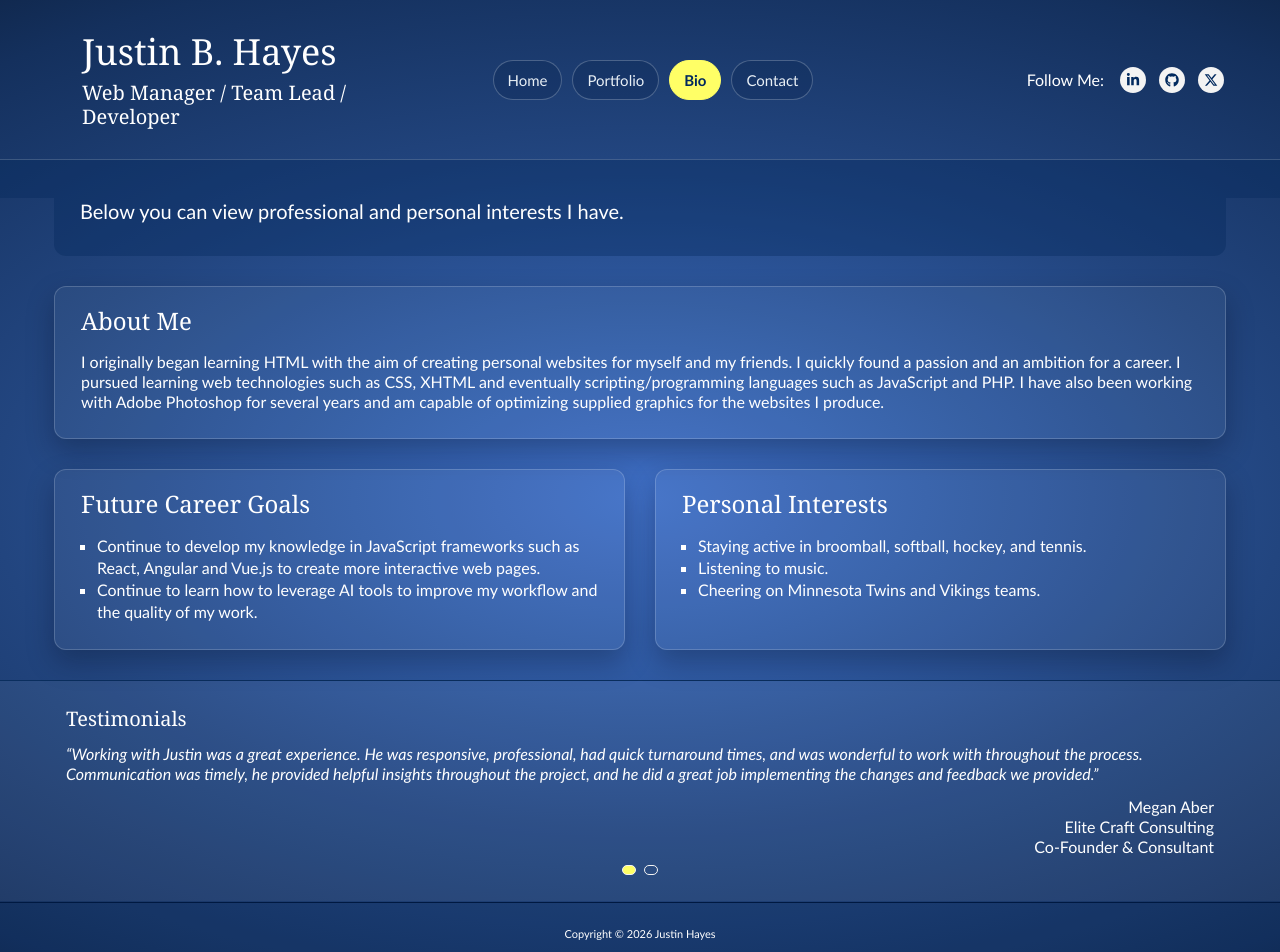
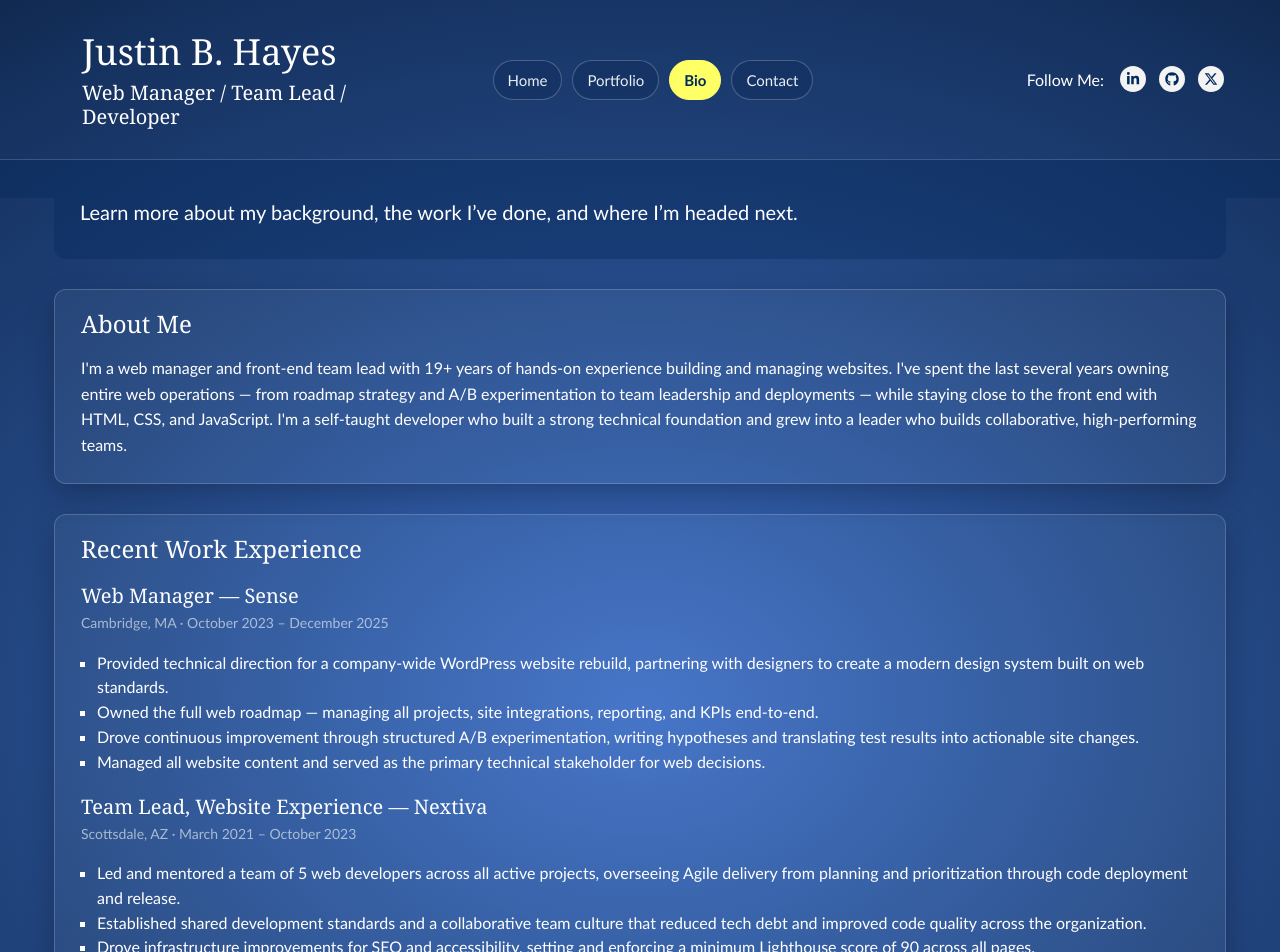
Before and after one commit to justinbhayes/Portfolio, a React (Vite) app: page /bio in a window 1280 px wide. Shown: the top 952 px of the page. Built offline with nearby package versions, Linux system fonts and the light colour scheme; no server answers.

Commit message:
Removed global testimonials, style fixes and major content updates

```diff
--- a/src/components/Layout.jsx
+++ b/src/components/Layout.jsx
@@ -1,5 +1,4 @@
 import Header from "./Header";
-import Testimonials from "./Testimonials";
 import Footer from "./Footer";
 
 function Layout({ intro, children }) {
@@ -11,7 +10,6 @@ function Layout({ intro, children }) {
         <section className="intro">{intro}</section>
         {children}
       </main>
-      <Testimonials />
       <Footer />
     </>
   );
--- a/src/components/Testimonials.jsx
+++ /dev/null
@@ -1,62 +0,0 @@
-import { useEffect, useState } from "react";
-import { testimonials } from "../data/siteContent";
-
-function Testimonials() {
-  const [activeIndex, setActiveIndex] = useState(0);
-
-  useEffect(() => {
-    const timer = window.setInterval(() => {
-      setActiveIndex((current) => (current + 1) % testimonials.length);
-    }, 8000);
-
-    return () => window.clearInterval(timer);
-  }, []);
-
-  return (
-    <div id="bottom">
-      <div className="content">
-        <h3>Testimonials</h3>
-        <div id="items_container" aria-live="polite">
-          {testimonials.map((item, index) => (
-            <div
-              key={`testimonial-${index}`}
-              className={`slide_item ${index === activeIndex ? "is-active" : ""}`.trim()}
-            >
-              <div className="wrap">
-                <p>&ldquo;{item.quote}&rdquo;</p>
-                {item.author ? (
-                  <span>
-                    {item.author}
-                    <br />
-                    {item.company}
-                    <br />
-                    {item.position}
-                  </span>
-                ) : null}
-              </div>
-            </div>
-          ))}
-        </div>
-        <div
-          className="slider-dots"
-          role="tablist"
-          aria-label="Testimonial slides"
-        >
-          {testimonials.map((item, index) => (
-            <button
-              key={`dot-${index}`}
-              type="button"
-              className={`slider-dot ${index === activeIndex ? "is-active" : ""}`.trim()}
-              onClick={() => setActiveIndex(index)}
-              aria-label={`Show testimonial ${index + 1}`}
-              aria-selected={index === activeIndex}
-              role="tab"
-            />
-          ))}
-        </div>
-      </div>
-    </div>
-  );
-}
-
-export default Testimonials;
--- a/src/data/buildInfo.js
+++ b/src/data/buildInfo.js
@@ -1,2 +1,2 @@
 // Last git commit timestamp - updated automatically by scripts/generate-sitemap.mjs
-export const lastCommitTime = new Date("2026-05-18T13:53:26-05:00");
+export const lastCommitTime = new Date("2026-05-18T13:55:26-05:00");
--- a/src/data/siteContent.js
+++ b/src/data/siteContent.js
@@ -16,23 +16,6 @@ export const socialLinks = [
   },
 ];
 
-export const testimonials = [
-  {
-    quote:
-      "Working with Justin was a great experience. He was responsive, professional, had quick turnaround times, and was wonderful to work with throughout the process. Communication was timely, he provided helpful insights throughout the project, and he did a great job implementing the changes and feedback we provided.",
-    author: "Megan Aber",
-    company: "Elite Craft Consulting",
-    position: "Co-Founder & Consultant",
-  },
-  {
-    quote:
-      "I really appreciate all the hard work Justin put into this project.  This is an industry first.  Justin has always been a leader and innovator in his field and as this project shows he is capable of creating things he has never done before.  Any company would be lucky to get such a super star that's capable of nearly anything.",
-    author: "Jim Cramond",
-    company: "Strains of the Earth",
-    position: "Founder & CEO",
-  },
-];
-
 export const portfolioItems = [
   {
     title: "Elite Craft Consulting",
@@ -41,6 +24,13 @@ export const portfolioItems = [
     description:
       "Created a new website for this startup consulting company using GoDaddy's Website Builder so they can easily manage their content going forward. The site features a custom design and a contact form to help them generate leads.",
     dates: "March 2026 - April 2026",
+    testimonial: {
+      quote:
+        "Working with Justin was a great experience. He was responsive, professional, had quick turnaround times, and was wonderful to work with throughout the process. Communication was timely, he provided helpful insights throughout the project, and he did a great job implementing the changes and feedback we provided.",
+      author: "Megan Aber",
+      company: "Elite Craft Consulting",
+      position: "Co-Founder & Consultant",
+    },
   },
   {
     title: "Strains of the Earth - Product Finder",
@@ -49,5 +39,12 @@ export const portfolioItems = [
     description:
       "After a close friend started his own cannabis business, I saw a clear opportunity to optimize his customers journey through a structured decision-tree interface. I designed and developed a product finder that guides users through a series of questions to help them identify the best cannabis product for their needs. This project allowed me to learn and leverage AI prompts to build a React application that provides a personalized and engaging user experience, ultimately helping customers make informed decisions and improving overall satisfaction.",
     dates: "February 2026 - March 2026",
+    testimonial: {
+      quote:
+        "I really appreciate all the hard work Justin put into this project. This is an industry first. Justin has always been a leader and innovator in his field and as this project shows he is capable of creating things he has never done before. Any company would be lucky to get such a super star that's capable of nearly anything.",
+      author: "Jim Cramond",
+      company: "Strains of the Earth",
+      position: "Founder & CEO",
+    },
   },
 ];
--- a/src/pages/BioPage.jsx
+++ b/src/pages/BioPage.jsx
@@ -6,22 +6,80 @@ function BioPage() {
     <>
       <Seo
         title="About Justin"
-        description="Learn more about Justin B Hayes, including career goals, technical interests, and professional background in front-end web development."
+        description="Learn more about Justin B Hayes — web manager, front-end team lead, and developer with 19+ years of experience owning web operations and leading development teams."
         path="/bio"
         image="/assets/i/justin.jpg"
       />
-      <Layout intro="Below you can view professional and personal interests I have.">
+      <Layout intro="Learn more about my background, the work I’ve done, and where I’m headed next.">
         <section className="wideBody panel-elevated">
           <h2>About Me</h2>
           <p>
-            I originally began learning HTML with the aim of creating personal
-            websites for myself and my friends. I quickly found a passion and an
-            ambition for a career. I pursued learning web technologies such as
-            CSS, XHTML and eventually scripting/programming languages such as
-            JavaScript and PHP. I have also been working with Adobe Photoshop
-            for several years and am capable of optimizing supplied graphics for
-            the websites I produce.
+            I&apos;m a web manager and front-end team lead with 19+ years of
+            hands-on experience building and managing websites. I&apos;ve spent
+            the last several years owning entire web operations &mdash; from
+            roadmap strategy and A/B experimentation to team leadership and
+            deployments &mdash; while staying close to the front end with HTML,
+            CSS, and JavaScript. I&apos;m a self-taught developer who built a
+            strong technical foundation and grew into a leader who builds
+            collaborative, high-performing teams.
           </p>
+        </section>
+
+        <section className="wideBody panel-elevated">
+          <h2>Recent Work Experience</h2>
+          <h3>Web Manager &mdash; Sense</h3>
+          <p className="position-details">
+            Cambridge, MA &middot; October 2023 &ndash; December 2025
+          </p>
+          <ul className="square">
+            <li>
+              Provided technical direction for a company-wide WordPress website
+              rebuild, partnering with designers to create a modern design
+              system built on web standards.
+            </li>
+            <li>
+              Owned the full web roadmap &mdash; managing all projects, site
+              integrations, reporting, and KPIs end-to-end.
+            </li>
+            <li>
+              Drove continuous improvement through structured A/B
+              experimentation, writing hypotheses and translating test results
+              into actionable site changes.
+            </li>
+            <li>
+              Managed all website content and served as the primary technical
+              stakeholder for web decisions.
+            </li>
+          </ul>
+          <h3>Team Lead, Website Experience &mdash; Nextiva</h3>
+          <p className="position-details">
+            Scottsdale, AZ &middot; March 2021 &ndash; October 2023
+          </p>
+          <ul className="square">
+            <li>
+              Led and mentored a team of 5 web developers across all active
+              projects, overseeing Agile delivery from planning and
+              prioritization through code deployment and release.
+            </li>
+            <li>
+              Established shared development standards and a collaborative team
+              culture that reduced tech debt and improved code quality across
+              the organization.
+            </li>
+            <li>
+              Drove infrastructure improvements for SEO and accessibility,
+              setting and enforcing a minimum Lighthouse score of 90 across all
+              pages.
+            </li>
+            <li>
+              Managed all code deployments and the team&apos;s QA process,
+              ensuring consistent release quality and stakeholder confidence.
+            </li>
+            <li>
+              Collaborated with designers to deliver polished, high-performance
+              digital experiences aligned with business priorities.
+            </li>
+          </ul>
         </section>
 
         <section className="homeColumns">
@@ -29,13 +87,17 @@ function BioPage() {
             <h2>Future Career Goals</h2>
             <ul className="square">
               <li>
-                Continue to develop my knowledge in JavaScript frameworks such
-                as React, Angular and Vue.js to create more interactive web
-                pages.
+                Own a company&apos;s web presence end-to-end &mdash; leading
+                strategy, managing the team, and staying hands-on with the front
+                end.
               </li>
               <li>
-                Continue to learn how to leverage AI tools to improve my
-                workflow and the quality of my work.
+                Build and mentor engineering teams that consistently ship
+                performant, accessible, and well-crafted web experiences.
+              </li>
+              <li>
+                Continue leveraging AI tools to improve team workflows and the
+                speed and quality of web delivery.
               </li>
             </ul>
           </section>
@@ -43,11 +105,10 @@ function BioPage() {
           <section className="thinBody panel-elevated">
             <h2>Personal Interests</h2>
             <ul className="square">
-              <li>
-                Staying active in broomball, softball, hockey, and tennis.
-              </li>
-              <li>Listening to music.</li>
-              <li>Cheering on Minnesota Twins and Vikings teams.</li>
+              <li>Staying active in broomball and softball.</li>
+              <li>Cheering on the Minnesota Twins, Wild, and Vikings.</li>
+              <li>Riding my motorcycle on sunny days.</li>
+              <li>Deer hunting in the fall.</li>
             </ul>
           </section>
         </section>
--- a/src/styles/styles.scss
+++ b/src/styles/styles.scss
@@ -38,10 +38,9 @@ h3 {
   font-family: Georgia, "Times New Roman", Times, serif;
   font-size: 20px;
 }
-h4 {
-  margin: 0;
-  font-family: Georgia, "Times New Roman", Times, serif;
-  font-size: 14px;
+h2 + h3,
+ul + h3 {
+  margin-top: 20px;
 }
 img {
   border: none;
@@ -63,7 +62,7 @@ body {
   font-size: 16px;
   font-style: normal;
   font-variant: normal;
-  line-height: 20px;
+  line-height: 1.6;
   color: #fff;
 }
 
@@ -208,7 +207,7 @@ ul#socialLinks {
 
 .intro {
   font-size: 20px;
-  line-height: 26px;
+  line-height: 1.45;
   margin-bottom: 30px;
   padding: 0 26px 32px 26px;
   position: relative;
@@ -230,6 +229,18 @@ ul#socialLinks {
 
   p {
     margin: 16px 0;
+    &.position-details {
+      margin: 4px 0 8px;
+      font-size: 14px;
+      color: rgba(232, 239, 245, 0.65);
+    }
+  }
+
+  ul.square {
+    margin: 16px 0 16px 16px;
+    padding: 0;
+    list-style: square;
+    line-height: 1.55;
   }
 }
 
@@ -267,15 +278,11 @@ ul#socialLinks {
   background-color: rgba(240, 244, 248, 0.05);
   border-radius: 12px;
 
-  p {
-    margin: 16px 0;
-  }
-
   ul.square {
     margin: 16px 0 16px 16px;
     padding: 0;
     list-style: square;
-    line-height: 22px;
+    line-height: 1.55;
   }
 }
 
@@ -310,12 +317,11 @@ ul#socialLinks {
 
 .portfolio-carousel {
   position: relative;
-  padding: 0 48px;
 }
 
 .portfolio-carousel #mycarousel {
   margin: 0;
-  padding: 0 20px;
+  padding: 20px 0 0;
 }
 
 .portfolio-carousel #mycarousel li {
@@ -332,6 +338,11 @@ ul#socialLinks {
   justify-self: center;
 }
 
+.portfolio-carousel #mycarousel li .image-column,
+.portfolio-carousel #mycarousel li .content-column {
+  align-self: start;
+}
+
 .portfolio-carousel #mycarousel li .image-column .thumb {
   margin: 0;
   position: static;
@@ -339,6 +350,28 @@ ul#socialLinks {
   display: block;
   max-width: 100%;
   height: auto;
+}
+
+.portfolio-testimonial {
+  margin: 16px 0;
+  padding: 1px 24px;
+  border-left: 3px solid #ff6;
+  border-radius: 8px;
+  background: rgba(232, 239, 245, 0.08);
+}
+
+.portfolio-testimonial-quote {
+  margin: 0;
+  font-style: italic;
+  line-height: 1.45;
+  color: #f4f8fc;
+}
+
+.portfolio-testimonial-meta {
+  margin: 10px 0 0;
+  font-size: 14px;
+  line-height: 1.45;
+  color: rgba(232, 239, 245, 0.82);
 }
 
 .portfolio-carousel .jcarousel-prev-horizontal,
@@ -360,6 +393,14 @@ ul#socialLinks {
     box-shadow 0.2s ease,
     background-color 0.2s ease;
   cursor: pointer;
+}
+
+.portfolio-controls {
+  margin-top: 12px;
+  display: flex;
+  align-items: center;
+  justify-content: center;
+  gap: 12px;
 }
 
 .portfolio-carousel .jcarousel-prev-horizontal:hover,
@@ -386,18 +427,26 @@ ul#socialLinks {
 }
 
 @media (min-width: 768px) {
+  .portfolio-carousel {
+    padding: 0 48px;
+  }
+
   .portfolio-carousel #mycarousel li {
     display: grid;
     grid-template-columns: minmax(0, 1fr) minmax(280px, 300px);
-    align-items: center;
+    align-items: start;
     gap: 24px;
   }
+
+  .portfolio-carousel #mycarousel li .portfolio-testimonial {
+    grid-column: 1 / -1;
+    margin-top: 4px;
   }
 
   .jcarousel-skin-tango .jcarousel-next-horizontal {
     position: absolute;
     top: 98px;
-  right: 5px;
+    right: 0;
     width: 32px;
     height: 32px;
     cursor: pointer;
@@ -406,60 +455,22 @@ ul#socialLinks {
   .jcarousel-skin-tango .jcarousel-prev-horizontal {
     position: absolute;
     top: 98px;
-  left: 5px;
+    left: 0;
     width: 32px;
     height: 32px;
     cursor: pointer;
   }
 
-/* Testimonial Carousel */
-
-#bottom {
-  background-color: rgba(240, 244, 248, 0.05);
-  border-top: #0a2e5e 1px solid;
+  .jcarousel-skin-tango .portfolio-controls {
+    margin-top: 0;
+  }
 }
 
-#bottom .content {
-  width: 100%;
-  margin: 0 auto;
-  padding: 26px;
-}
-#bottom .content p {
-  margin: 13px 0;
-  font-style: italic;
-}
-#bottom .content span {
-  float: right;
-  text-align: right;
-  font-style: normal;
-  display: block;
-}
-
-#items_container .slide_item {
-  grid-area: 1 / 1;
-  opacity: 0;
-  visibility: hidden;
-  pointer-events: none;
-  transform: translateY(8px);
-  transition:
-    opacity 0.35s ease,
-    transform 0.35s ease,
-    visibility 0.35s ease;
-}
-
-#items_container .slide_item.is-active {
-  opacity: 1;
-  visibility: visible;
-  pointer-events: auto;
-  transform: translateY(0);
-}
-
-.slider-dots,
 .portfolio-dots {
   display: flex;
   justify-content: center;
   gap: 8px;
-  margin-top: 8px;
+  margin: 12px 0;
 }
 
 .slider-dot {
@@ -469,47 +480,23 @@ ul#socialLinks {
   border-radius: 999px;
   background: transparent;
   cursor: pointer;
-}
 
-.slider-dot.is-active {
+  &.is-active {
     background: #ff6;
   }
-
-#items_container {
-  display: grid;
-  overflow: hidden;
-}
-div.slide_item {
-  grid-area: 1 / 1;
-  opacity: 0;
-  visibility: hidden;
-  pointer-events: none;
-  transform: translateY(8px);
-  transition:
-    opacity 0.35s ease,
-    transform 0.35s ease,
-    visibility 0.35s ease;
-}
-#items_container .slide_item.is-active {
-  opacity: 1;
-  visibility: visible;
-  pointer-events: auto;
-  transform: translateY(0);
 }
 
 /* Footer */
 
 #footer {
-  width: auto;
-  margin-top: 1px;
   padding: 10px;
-  background-color: rgba(0, 39, 90, 0.1);
-  border-top: #001941 1px solid;
+
+  p {
+    margin: 0 0 11px 0;
+    font-size: 11px;
+    line-height: 1.4;
+    text-align: center;
   }
-#footer p {
-  margin: 11px 0;
-  font-size: 11px;
-  text-align: center;
 }
 
 @media (max-width: 479.98px) {
@@ -529,12 +516,12 @@ div.slide_item {
     gap: 8px;
     margin: 0 auto;
     padding: 0 4px 4px;
-  }
 
-  ul#nav a {
+    a {
       min-height: 36px;
       padding: 0 12px;
       font-size: 14px;
+    }
   }
 
   #followMeSection {
@@ -616,20 +603,24 @@ div.slide_item {
     gap: 10px;
     align-items: center;
     justify-content: center;
-  }
-  ul#nav li {
+
+    li {
       padding: 0;
       font-size: 15px;
       display: inline;
     }
+  }
+
   #followMeSection {
     display: flex;
     gap: 8px;
     justify-content: flex-end;
   }
+
   #followMe {
     margin: 0 8px 0 0;
   }
+
   ul#socialLinks {
     margin: 0;
     padding: 0;
@@ -638,14 +629,10 @@ div.slide_item {
     gap: 8px;
     align-items: center;
     justify-content: flex-end;
-  }
-  ul#socialLinks li {
+
+    li {
       display: inline;
     }
-  ul#socialLinks li img {
-    width: 25px;
-    height: 25px;
-    margin-right: 5px;
   }
 
   .main {
@@ -655,6 +642,7 @@ div.slide_item {
     padding: 0 14px;
     position: relative;
   }
+
   .intro {
     max-width: 1200px;
     width: 100%;
@@ -663,20 +651,23 @@ div.slide_item {
   .wideBody {
     max-width: 1200px;
     width: 100%;
-  }
-  .wideBody p {
+
+    p {
       margin: 16px 0;
-  }
-  .wideBody p.fourOfour {
-    margin: 26px 0;
+
+      &.fourOfour {
+        margin: 16px 0 26px;
         font-size: 18px;
         text-align: center;
       }
+    }
+  }
+
   .wideBody ul.square {
     margin: 16px 0 16px 16px;
     padding: 0;
     list-style: square;
-    line-height: 22px;
+    line-height: 1.55;
   }
 
   .homeColumns {
@@ -694,18 +685,6 @@ div.slide_item {
     margin: 0 0 0 20px;
     position: relative;
     z-index: 99;
-  }
-  ul#mycarousel h3 {
-    margin: 27px 0 0 0;
-  }
-
-  #bottom .content {
-    max-width: 1200px;
-    width: 100%;
-  }
-
-  #items_container {
-    min-height: 120px;
   }
 
   /* Contact */
```
Also changed, not shown: src/pages/HomePage.jsx (+25 -27 lines), src/pages/PortfolioPage.jsx (+26 -10 lines), 1 other file (tests, documents, lock files or other folders). Lines whose indentation alone changed are shown as unchanged.
